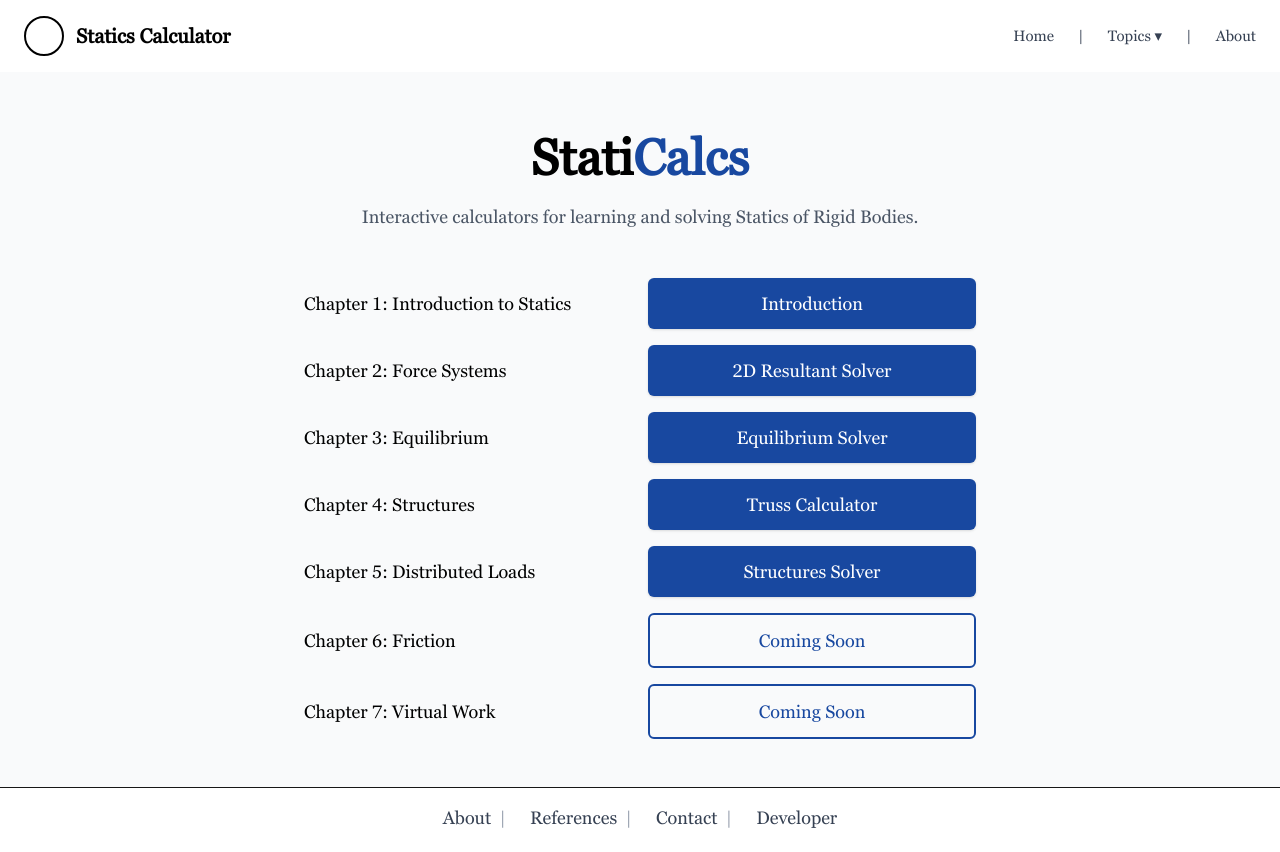
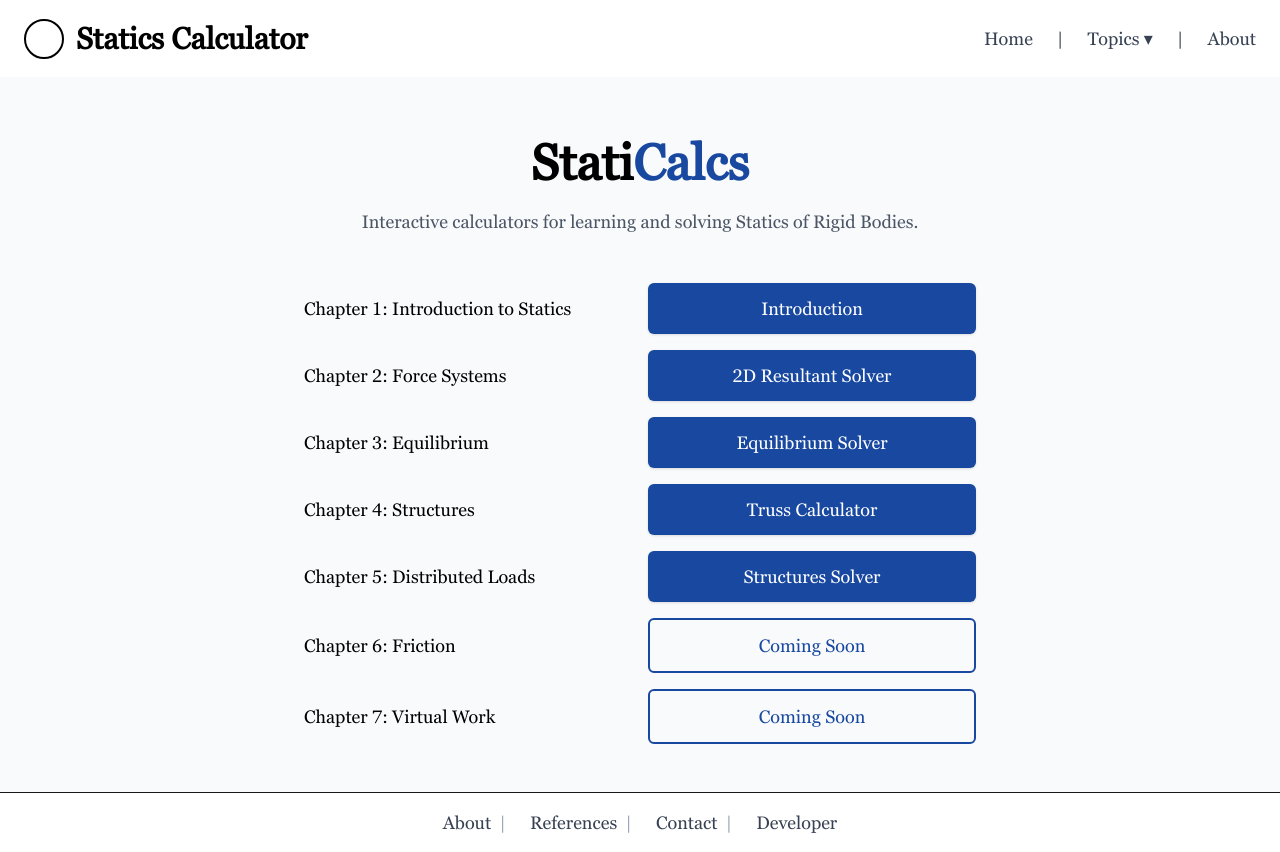
Before and after one commit to himikoo14/Thesis, a Next.js app: page / in a window 1280 px wide. Built offline with nearby package versions, Linux system fonts and the light colour scheme.

Commit message:
header tect correction

```diff
--- a/components/Header.tsx
+++ b/components/Header.tsx
@@ -13,11 +13,11 @@ export default function Header() {
           className="flex items-center gap-3 justify-center sm:justify-start hover:text-[#1848a0] transition"
         >
           <div className="w-10 h-10 border-2 border-black rounded-full" />
-          <span className="font-bold text-[20px] text-black">Statics Calculator</span>
+          <span className="font-bold text-[30px] text-black">Statics Calculator</span>
         </Link>
 
         {/* Desktop Navigation */}
-        <nav className="hidden sm:flex items-center space-x-6 text-gray-700 relative text-[15px]">
+        <nav className="hidden sm:flex items-center space-x-6 text-gray-700 relative text-[18px]">
           <Link href="/" className="hover:text-[#1848a0]">Home</Link>
           <span>|</span>
 
@@ -26,7 +26,7 @@ export default function Header() {
             <button className="hover:text-[#1848a0]">Topics ▾</button>
             <div
               className="absolute left-1/2 -translate-x-1/2 mt-2 w-56 bg-white border rounded-lg shadow-lg
-                opacity-0 group-hover:opacity-100 invisible group-hover:visible transition text-[15px]"
+                opacity-0 group-hover:opacity-100 invisible group-hover:visible transition text-[18px]"
             >
               <div className="flex flex-col p-2 text-gray-700">
                 <Link href="/Introduction" className="hover:text-[#1848a0] p-2">
@@ -44,7 +44,6 @@ export default function Header() {
                 <Link href="/Distributed-Loads" className="hover:text-[#1848a0] p-2">
                   Chapter 5: Distributed Loads
                 </Link>
-
               </div>
             </div>
           </div>
@@ -54,7 +53,7 @@ export default function Header() {
         </nav>
 
         {/* Mobile Navigation */}
-        <nav className="flex flex-col sm:hidden items-center gap-2 text-gray-700 text-[15px]">
+        <nav className="flex flex-col sm:hidden items-center gap-2 text-gray-700 text-[18px]">
           <Link href="/" className="hover:text-[#1848a0]">Home</Link>
 
           <details className="w-full">
@@ -75,8 +74,6 @@ export default function Header() {
               <Link href="/Distributed-Loads" className="hover:text-[#1848a0] p-2">
                 Chapter 5: Distributed Loads
               </Link>
-
-
             </div>
           </details>
 
```
